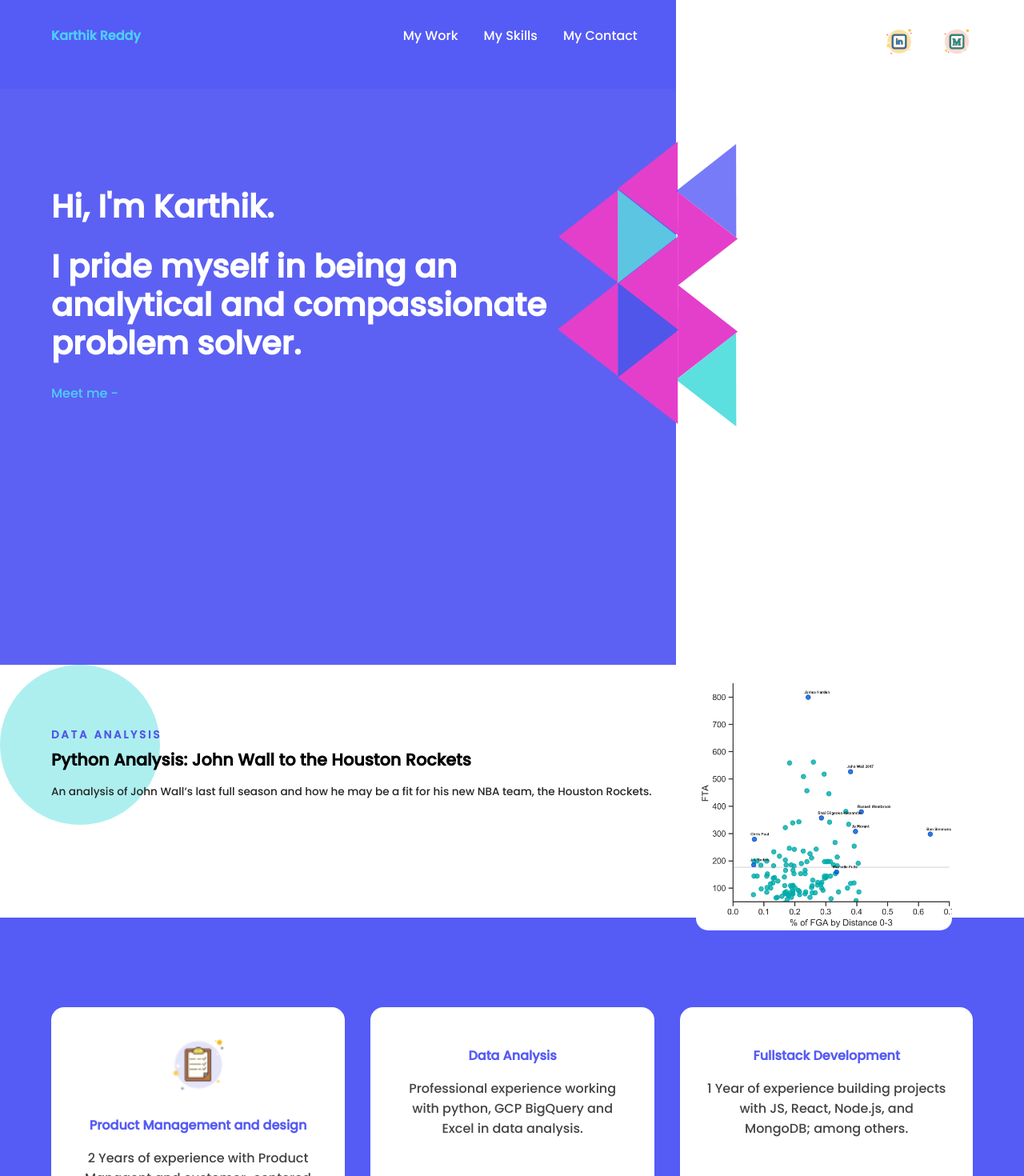
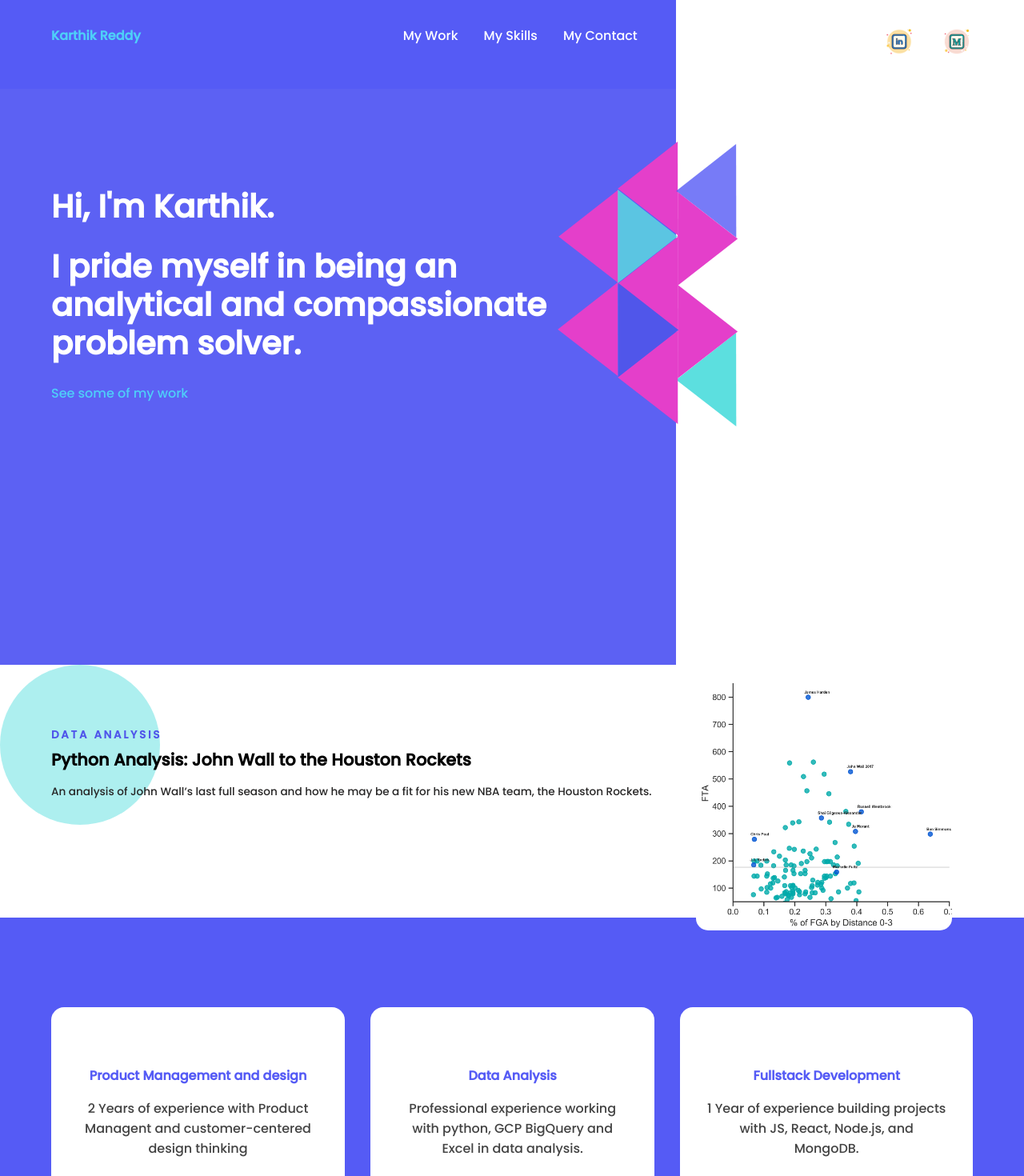
Before and after one commit to kreddy6/kreddy6.github.io, a React (Create React App) app: page / in a window 1280 px wide. Shown: the top 1470 px of the page at 80% size. Built offline with nearby package versions, Linux system fonts and the light colour scheme.

Commit message:
Final 1.0 commit

```diff
--- a/src/App.js
+++ b/src/App.js
@@ -22,7 +22,7 @@ function App() {
             <ul>
               <li><a href="#">My Work</a></li>
               <li><a href="#">My Skills</a></li>
-              <li><a href="#">My Contact</a></li>
+              <li><a href="https://www.linkedin.com/in/karthik-reddy-79443785/">My Contact</a></li>
             </ul>
           </nav>
         </div>
@@ -42,7 +42,7 @@ function App() {
         <div className="content">
           <h1>Hi, I'm Karthik.</h1>
           <h1>I pride myself in being an analytical and compassionate problem solver.</h1>
-          <p1 className="meet">Meet me -</p1>
+          <p1 className="meet">See some of my work</p1>
         </div>
         <svg className ="diagram" width="249" height="375" viewBox="0 0 249 375" fill="none" xmlns="http://www.w3.org/2000/svg">
           <path d="M75.1119 67.6656L150.015 9.0847L150.209 125.998L75.1119 67.6656Z" fill="#E43FCA"/>
@@ -79,19 +79,22 @@ function App() {
         <div className="skills-container">
           <ul>
             <li>
-              <img className = "skill-img" src={Product} alt="product icon"></img>
+              <br/>
               <p className="skill-title">Product Management and design</p>
               <p className="skill-desc">2 Years of experience with Product Managent and customer-centered design thinking</p>
+              <br/>
             </li>
 
             <li>
+              <br/>
               <p className="skill-title">Data Analysis</p>
               <p className="skill-desc">Professional experience working with python, GCP BigQuery and Excel in data analysis.</p>
             </li>
 
             <li>
+              <br/>
               <p className="skill-title">Fullstack Development</p>
-              <p className="skill-desc">1 Year of experience building projects with JS, React, Node.js, and MongoDB; among others.</p>
+              <p className="skill-desc">1 Year of experience building projects with JS, React, Node.js, and MongoDB.</p>
             </li>
           </ul>
         </div>
```
Also changed, not shown: 1 other file (tests, documents, lock files or other folders).
